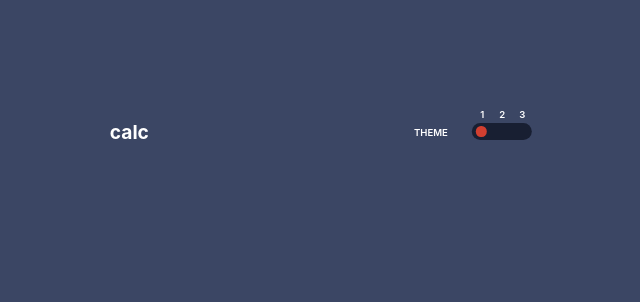
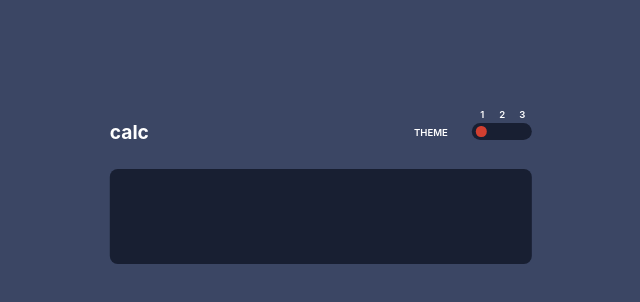
Before and after one commit to darrk-heart/calc-in-react, a React (Create React App) app: page / in a window 1280 px wide. Shown: the top 302 px of the page, without its empty margins (319-959 px from the left). Built offline with nearby package versions, Linux system fonts and the light colour scheme.

Commit message:
added the page for display to be added

```diff
--- a/src/Body.js
+++ b/src/Body.js
@@ -42,7 +42,14 @@ function Body() {
             <ToggleTheme />
           </div>
         </div>
-        <div></div>
+        <div
+          style={{
+            height: "17%",
+            margin: "25px 0 15px 0",
+            borderRadius: "8px",
+            backgroundColor: "#181f32",
+          }}
+        ></div>
         <div></div>
       </div>
     </div>
```
